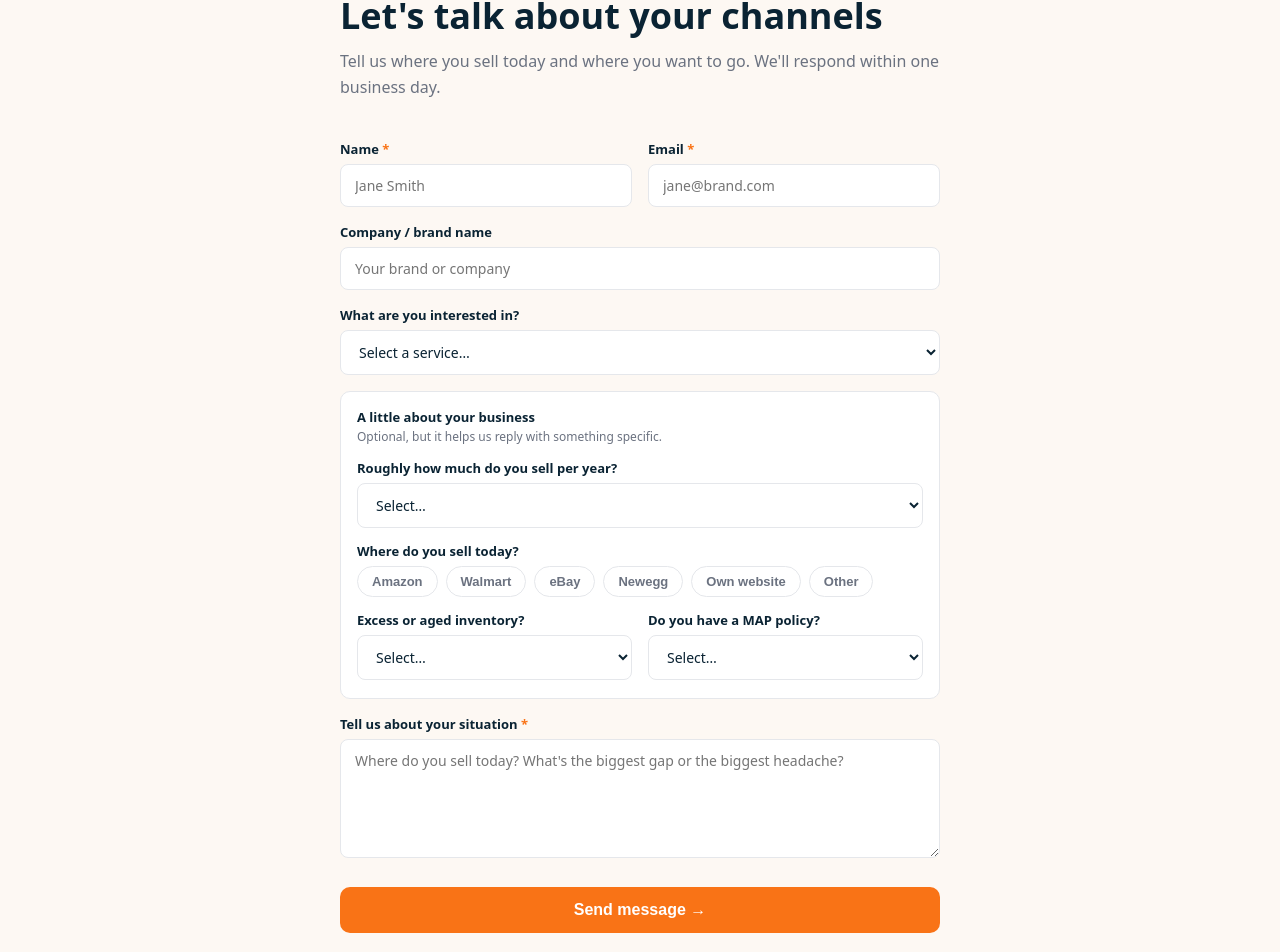
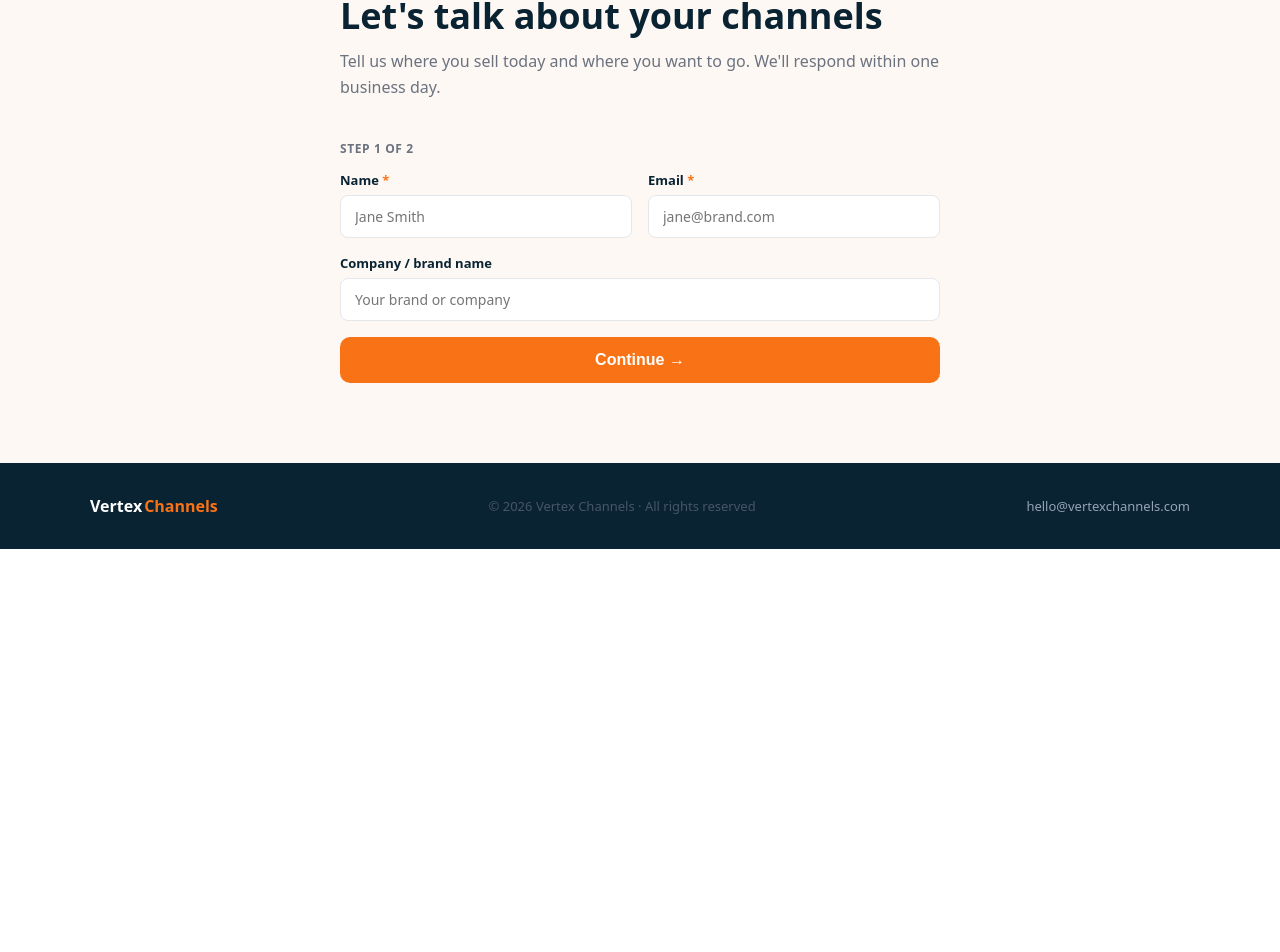
Before and after one commit to suntao-hub/vertexchannels, a Next.js app: page / in a window 1280 px wide. Shown: the part 4791-5743 px from the top of the page. After the commit the page ends 5340 px from the top, so only its background shows below. Built offline with nearby package versions, Linux system fonts and the light colour scheme.

Commit message:
Home contact form: split into two steps
Step 1 asks only name, email, and company with a Continue button; step 2
carries the service picker, the qualifier questions, and the message,
with Back/Send. Entries persist when going back.

Co-Authored-By: Claude Sonnet 5.5 <noreply@anthropic.com>

```diff
--- a/app/page.tsx
+++ b/app/page.tsx
@@ -172,6 +172,7 @@ function Kicker({ children, light }: { children: React.ReactNode; light?: boolea
 function ContactForm({ formRef }: { formRef: React.RefObject<HTMLDivElement | null> }) {
   const [form, setForm] = useState({ name: "", email: "", company: "", service: "", message: "" });
   const [extra, setExtra] = useState({ revenueBand: "", channels: [] as string[], hasExcess: "", mapPolicy: "" });
+  const [step, setStep]       = useState<1 | 2>(1);
   const [sending, setSending] = useState(false);
   const [sent, setSent]       = useState(false);
   const [error, setError]     = useState("");
@@ -180,9 +181,14 @@ function ContactForm({ formRef }: { formRef: React.RefObject<HTMLDivElement | nu
   function toggleChannel(c: string) {
     setExtra(x => ({ ...x, channels: x.channels.includes(c) ? x.channels.filter(y => y !== c) : [...x.channels, c] }));
   }
+  function go(n: 1 | 2) {
+    setStep(n); setError("");
+    formRef.current?.scrollIntoView({ behavior: "smooth", block: "start" });
+  }
 
   async function submit(e: React.FormEvent) {
     e.preventDefault();
+    if (step === 1) { go(2); return; }
     setError(""); setSending(true);
     try {
       const r = await fetch("/api/contact", {
@@ -223,6 +229,10 @@ function ContactForm({ formRef }: { formRef: React.RefObject<HTMLDivElement | nu
               <div style={{ background: "#FEF2F2", border: "1px solid #FECACA", borderRadius: 8,
                 padding: "12px 16px", color: "#DC2626", fontSize: 14, marginBottom: 20 }}>{error}</div>
             )}
+            <p style={{ fontSize: 12, fontWeight: 700, color: muted, letterSpacing: "0.05em", textTransform: "uppercase", margin: "0 0 14px" }}>
+              Step {step} of 2
+            </p>
+            {step === 1 && (<>
             <div style={{ display: "grid", gridTemplateColumns: "repeat(auto-fit,minmax(200px,1fr))", gap: 16, marginBottom: 16 }}>
               <div>
                 <label style={{ fontSize: 13, fontWeight: 600, display: "block", marginBottom: 6 }}>
@@ -241,6 +251,13 @@ function ContactForm({ formRef }: { formRef: React.RefObject<HTMLDivElement | nu
               <label style={{ fontSize: 13, fontWeight: 600, display: "block", marginBottom: 6 }}>Company / brand name</label>
               <input style={inp} value={form.company} onChange={e => set("company", e.target.value)} placeholder="Your brand or company" />
             </div>
+            <button type="submit"
+              style={{ width: "100%", background: orange, color: "#fff", border: "none", padding: 14,
+                fontSize: 16, fontWeight: 700, borderRadius: 10, cursor: "pointer" }}>
+              Continue →
+            </button>
+            </>)}
+            {step === 2 && (<>
             <div style={{ marginBottom: 16 }}>
               <label style={{ fontSize: 13, fontWeight: 600, display: "block", marginBottom: 6 }}>What are you interested in?</label>
               <select style={inp} value={form.service} onChange={e => set("service", e.target.value)}>
@@ -309,11 +326,19 @@ function ContactForm({ formRef }: { formRef: React.RefObject<HTMLDivElement | nu
                 value={form.message} onChange={e => set("message", e.target.value)}
                 placeholder="Where do you sell today? What&#39;s the biggest gap or the biggest headache?" required />
             </div>
-            <button type="submit" disabled={sending}
-              style={{ width: "100%", background: sending ? "#9CA3AF" : orange, color: "#fff", border: "none",
-                padding: 14, fontSize: 16, fontWeight: 700, borderRadius: 10, cursor: sending ? "not-allowed" : "pointer" }}>
-              {sending ? "Sending…" : "Send message →"}
-            </button>
+            <div style={{ display: "flex", gap: 12 }}>
+              <button type="button" onClick={() => go(1)}
+                style={{ background: "#fff", color: muted, border: `1px solid ${border}`, padding: "14px 22px",
+                  fontSize: 15, fontWeight: 600, borderRadius: 10, cursor: "pointer" }}>
+                ← Back
+              </button>
+              <button type="submit" disabled={sending}
+                style={{ flex: 1, background: sending ? "#9CA3AF" : orange, color: "#fff", border: "none",
+                  padding: 14, fontSize: 16, fontWeight: 700, borderRadius: 10, cursor: sending ? "not-allowed" : "pointer" }}>
+                {sending ? "Sending…" : "Send message →"}
+              </button>
+            </div>
+            </>)}
           </form>
         )}
       </div>
```
